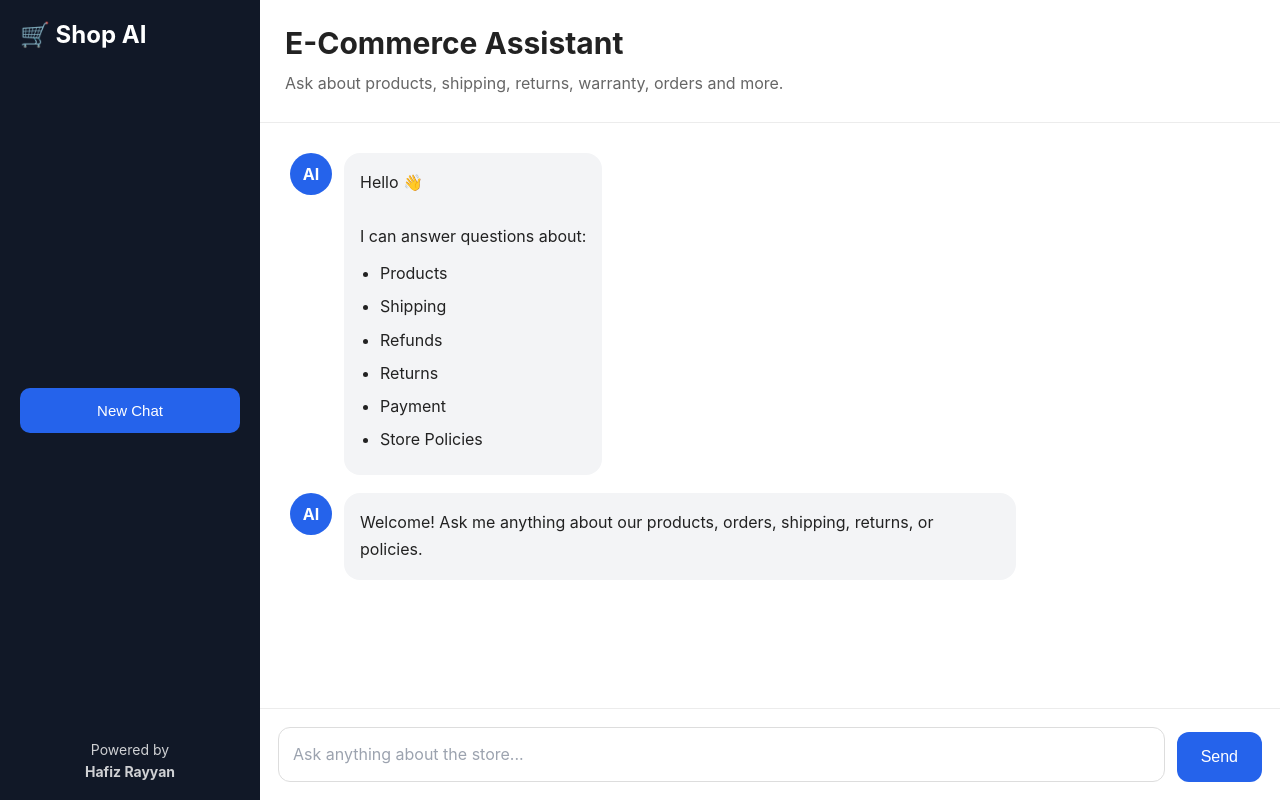
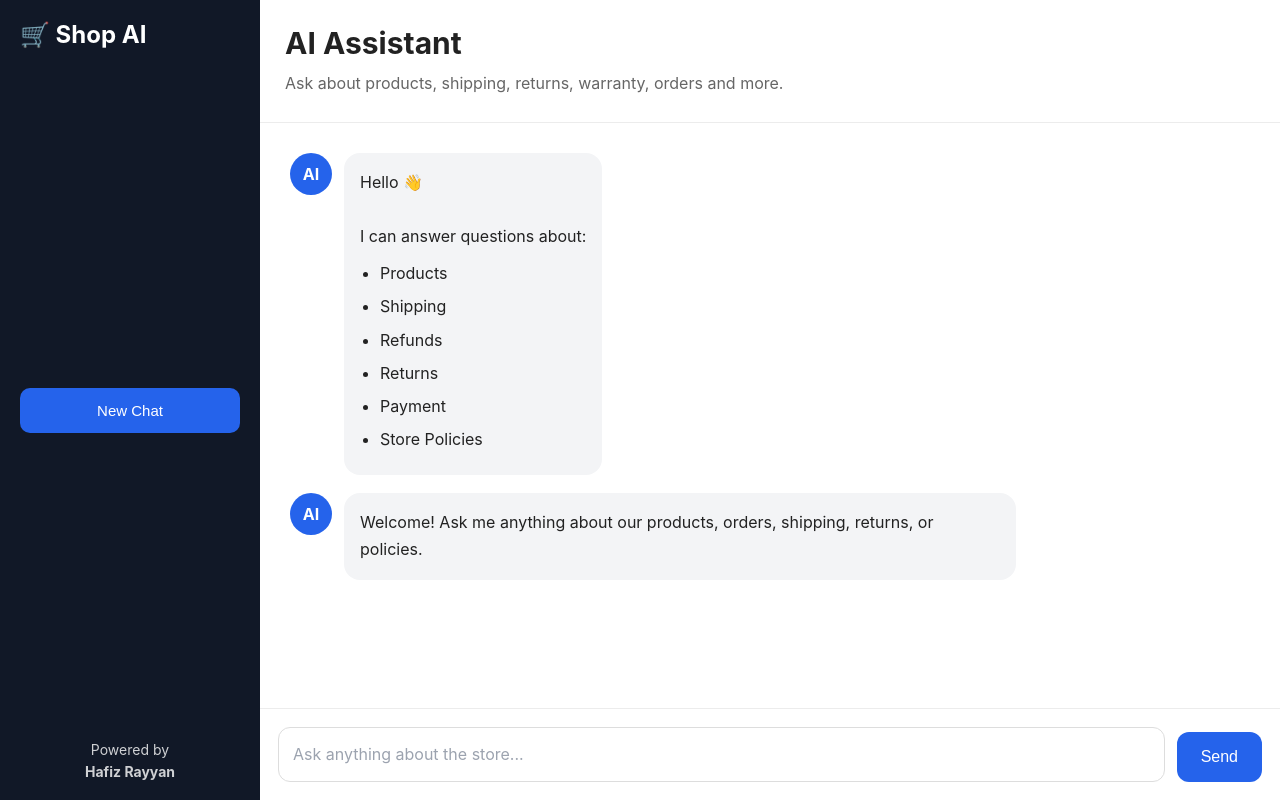
Before and after one commit to hafizrayyan/End-to-End-RAG-Chatbot, a plain HTML site: page frontend/index.html in a window 1280 px wide. Drawn offline with Linux system fonts and the light colour scheme; files that its build step writes are made by us from their sources; files whose address does not match are found by name.

Commit message:
Update title and header text for AI Assistant

```diff
--- a/frontend/index.html
+++ b/frontend/index.html
@@ -10,7 +10,7 @@
         content="width=device-width, initial-scale=1.0"
     >
 
-    <title>E-Commerce AI Assistant</title>
+    <title>ZeroLifestyle AI Assistant</title>
 
     <link
         rel="stylesheet"
@@ -56,7 +56,7 @@
 
             <header class="chat-header">
 
-                <h1>E-Commerce Assistant</h1>
+                <h1>AI Assistant</h1>
 
                 <p>
                     Ask about products,
```
